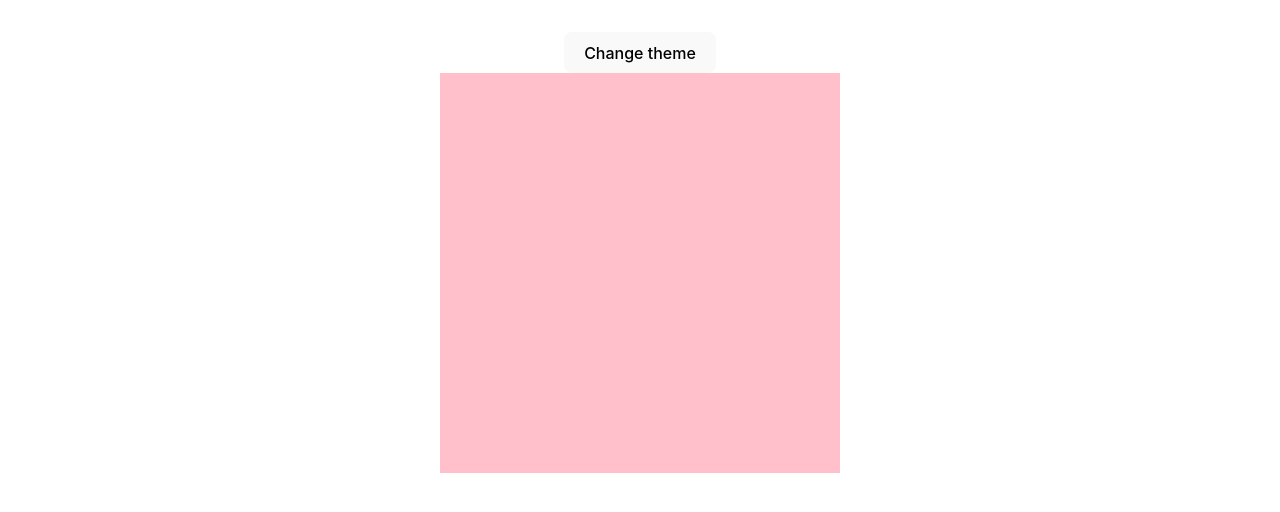
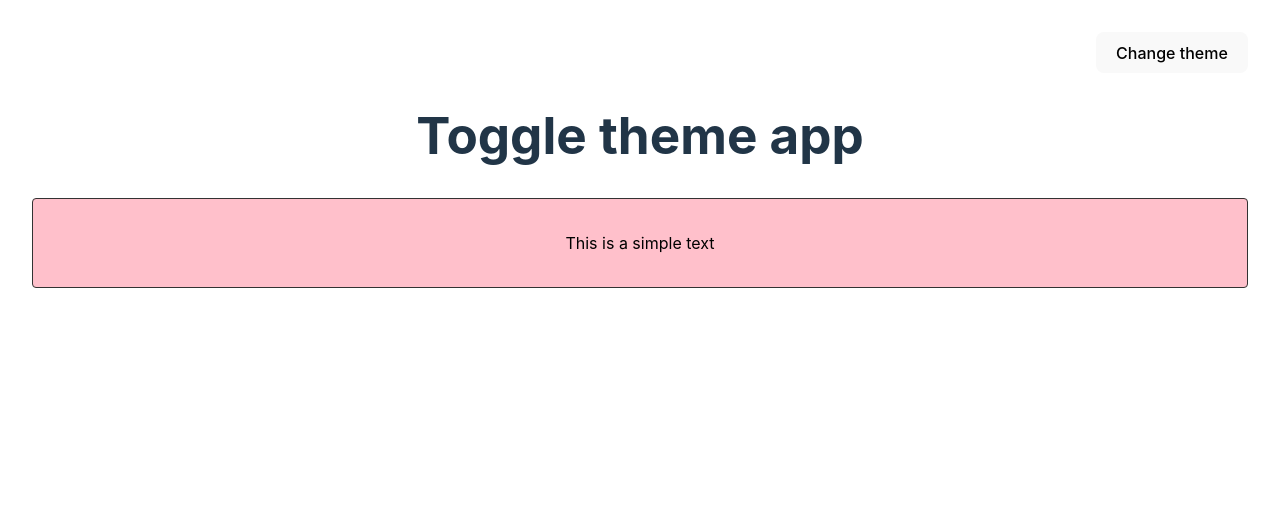
Before and after one commit to bozonja/toggle-theme-with-context, a React (Vite) app: page / in a window 1280 px wide. Shown: the top 512 px of the page. Built offline with nearby package versions, Linux system fonts and the light colour scheme.

Commit message:
Change jsx to tsx

```diff
--- a/index.html
+++ b/index.html
@@ -7,6 +7,6 @@
   </head>
   <body>
     <div id="root"></div>
-    <script type="module" src="/src/main.jsx"></script>
+    <script type="module" src="/src/main.tsx"></script>
   </body>
 </html>
--- a/src/App.jsx
+++ b/src/App.tsx
@@ -1,5 +1,4 @@
-import { useContext } from "react";
-import { useState } from "react";
+import React, { useContext } from "react";
 
 import "./App.css";
 //comps
@@ -12,10 +11,15 @@ function App() {
   return (
     <div className="App">
       <TopNavigation />
+      <h1>Toggle theme app</h1>
       <div
         className="content"
         style={{ backgroundColor: darkMode ? "black" : "pink" }}
-      ></div>
+      >
+        <p style={{ color: darkMode ? "white" : "black" }}>
+          This is a simple text
+        </p>
+      </div>
     </div>
   );
 }
--- a/src/Context/ThemeContext.jsx
+++ /dev/null
@@ -1,13 +0,0 @@
-import { useState, createContext } from "react";
-import {} from "react";
-
-export const ThemeContext = createContext({});
-
-export const ThemeProvider = ({ children }) => {
-  const [darkMode, setDarkMode] = useState(false);
-  return (
-    <ThemeContext.Provider value={{ darkMode, setDarkMode }}>
-      {children}
-    </ThemeContext.Provider>
-  );
-};
--- /dev/null
+++ b/src/Context/ThemeContext.tsx
@@ -0,0 +1,26 @@
+import React, {
+  useState,
+  createContext,
+  Dispatch,
+  SetStateAction,
+} from "react";
+import {} from "react";
+
+type ContextType = {
+  darkMode: boolean;
+  setDarkMode: Dispatch<SetStateAction<boolean>>;
+};
+
+export const ThemeContext = createContext<ContextType>({
+  darkMode: false,
+  setDarkMode: () => false,
+});
+
+export const ThemeProvider = ({ children }) => {
+  const [darkMode, setDarkMode] = useState(false);
+  return (
+    <ThemeContext.Provider value={{ darkMode, setDarkMode }}>
+      {children}
+    </ThemeContext.Provider>
+  );
+};
--- a/src/components/TopNavigation.jsx
+++ /dev/null
@@ -1,18 +0,0 @@
-import { useContext } from "react";
-import { ThemeContext } from "../Context/ThemeContext";
-
-const TopNavigation = () => {
-  const { darkMode, setDarkMode } = useContext(ThemeContext);
-  return (
-    <button
-      type="button"
-      onClick={() => {
-        setDarkMode(!darkMode);
-      }}
-    >
-      Change theme
-    </button>
-  );
-};
-
-export default TopNavigation;
--- /dev/null
+++ b/src/components/TopNavigation.tsx
@@ -0,0 +1,20 @@
+import React, { useContext } from "react";
+import { ThemeContext } from "../Context/ThemeContext";
+
+const TopNavigation = () => {
+  const { darkMode, setDarkMode } = useContext(ThemeContext);
+  return (
+    <div className="top-navigation">
+      <button
+        type="button"
+        onClick={() => {
+          setDarkMode(!darkMode);
+        }}
+      >
+        Change theme
+      </button>
+    </div>
+  );
+};
+
+export default TopNavigation;
--- a/src/index.css
+++ b/src/index.css
@@ -26,7 +26,7 @@ a:hover {
 
 body {
   margin: 0;
-  display: flex;
+
   min-width: 320px;
   min-height: 100vh;
 }
@@ -69,6 +69,13 @@ button:focus-visible {
 }
 
 .content {
-  width: 400px;
-  height: 400px;
+  margin: 0 auto;
+  padding: 1rem;
+  border: 1px solid #333333;
+  border-radius: 4px;
 }
+
+.top-navigation {
+  display: flex;
+  justify-content: flex-end;
+}
--- a/src/main.jsx
+++ b/src/main.tsx
@@ -4,7 +4,7 @@ import App from "./App";
 import { ThemeProvider } from "./Context/ThemeContext";
 import "./index.css";
 
-ReactDOM.createRoot(document.getElementById("root")).render(
+ReactDOM.createRoot(document.getElementById("root") as HTMLElement).render(
   <React.StrictMode>
     <ThemeProvider>
       <App />
```
